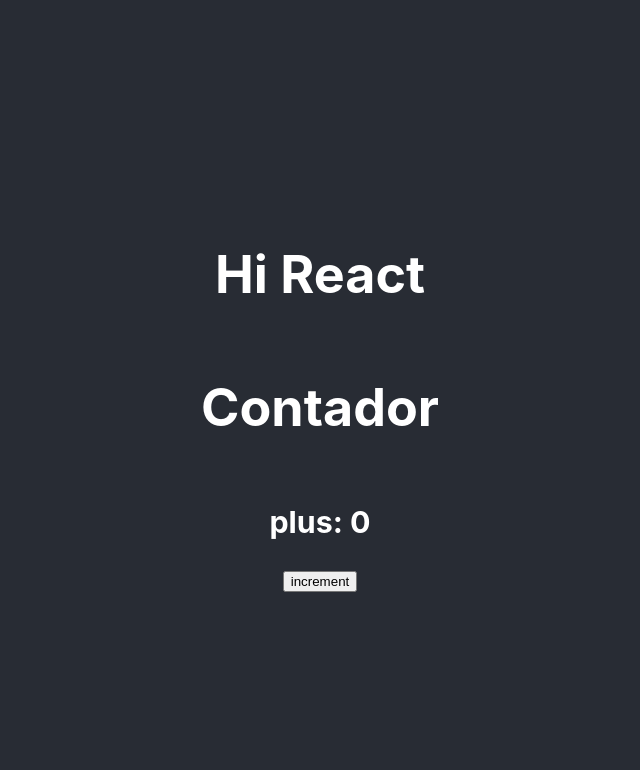
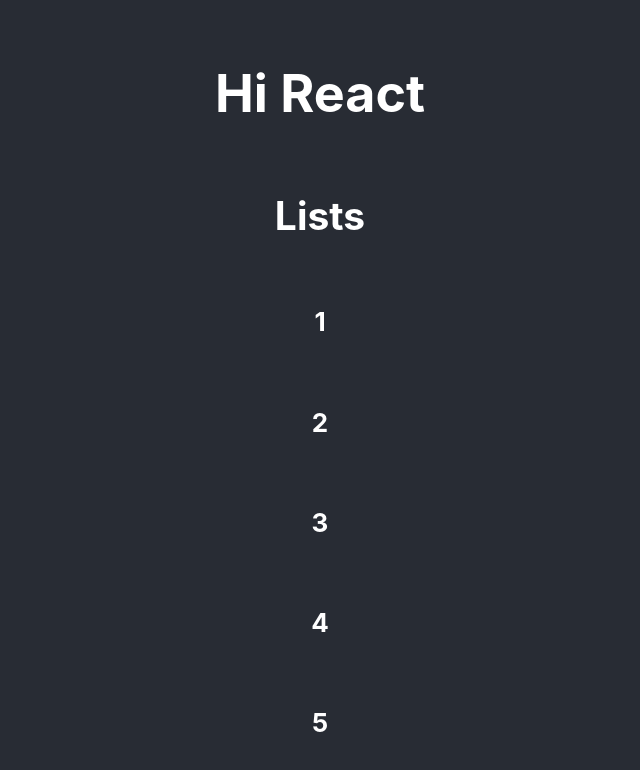
Before and after one commit to melliottgithub/curso-de-react, a React (Create React App) app: page / in a window 1280 px wide. Shown: the top 770 px of the page, without its empty margins (320-960 px from the left). Built offline with nearby package versions, Linux system fonts and the light colour scheme.

Commit message:
list and key and index

```diff
--- a/src/App.js
+++ b/src/App.js
@@ -1,14 +1,14 @@
 import React from 'react';
 import './App.css';
 
-import Counter from './components/Counter';
+import Lists from './components/Lists';
 
 function App() {
   return (
     <div className="App">
       <header className="App-header">
         <h1>Hi React</h1>
-        <Counter />
+        <Lists />
       </header>
     </div>
   );
--- a/src/components/Counter.jsx
+++ b/src/components/Counter.jsx
@@ -9,9 +9,10 @@
 
   return (
     <Fragment>
-      <h1>Contador</h1>
-      <h3 onClick>plus: {counter}</h3>
+      <h1>Counter</h1>
+      <h3 onClick>kisses: {counter}</h3>
       <button onClick={increment}>increment</button>
+      <h4>you cook? {counter > 2 ? "Yes" : "No"}</h4>
     </Fragment>
   );
 };
--- /dev/null
+++ b/src/components/Lists.jsx
@@ -0,0 +1,18 @@
+import React, { Fragment, useState } from "react";
+
+const Lists = () => {
+  const initialList = [1, 2, 3, 4, 5];
+
+  const [list, setList] = useState(initialList);
+
+  return (
+    <Fragment>
+      <h2>Lists</h2>
+      {list.map((item,index) => (
+        <h4 key={index}>{item}</h4>
+      ))}
+    </Fragment>
+  );
+};
+
+export default Lists;
```
